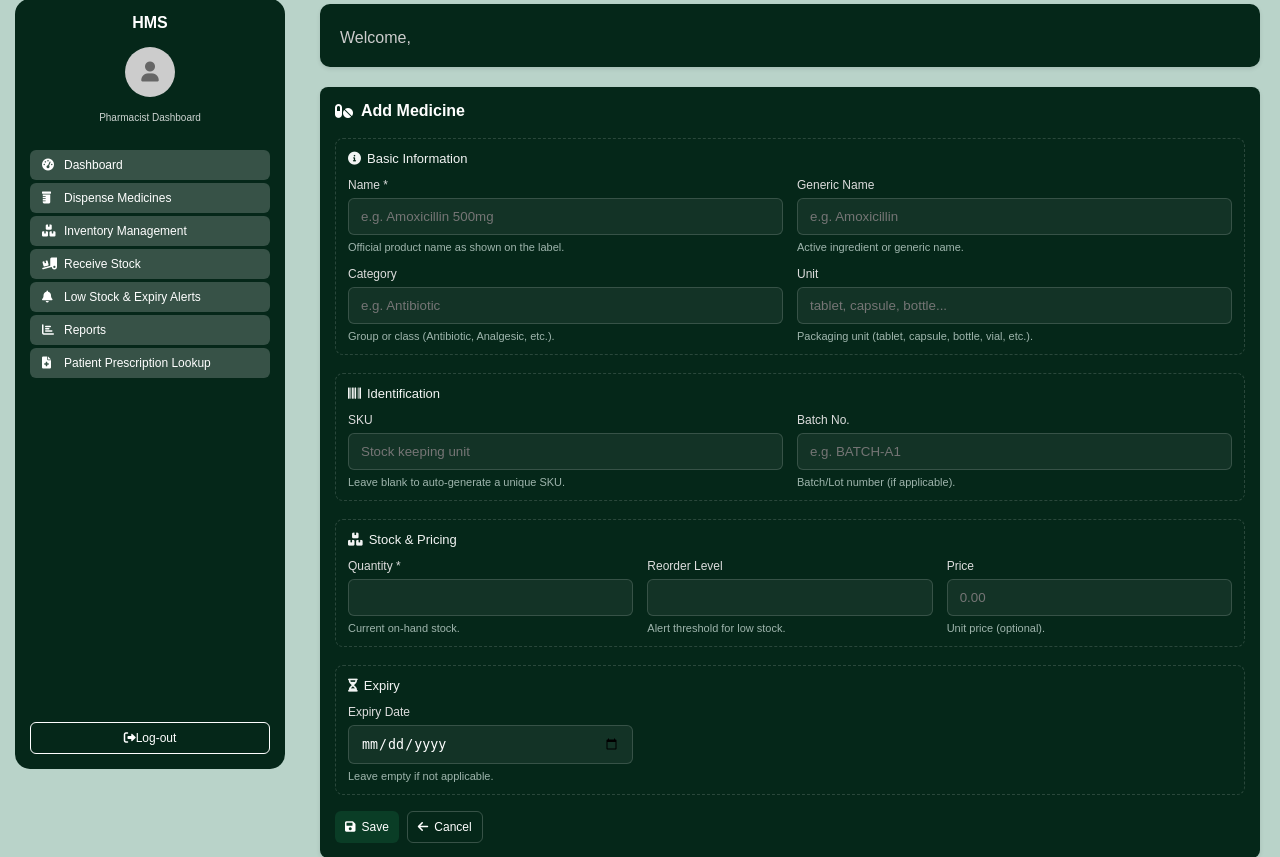
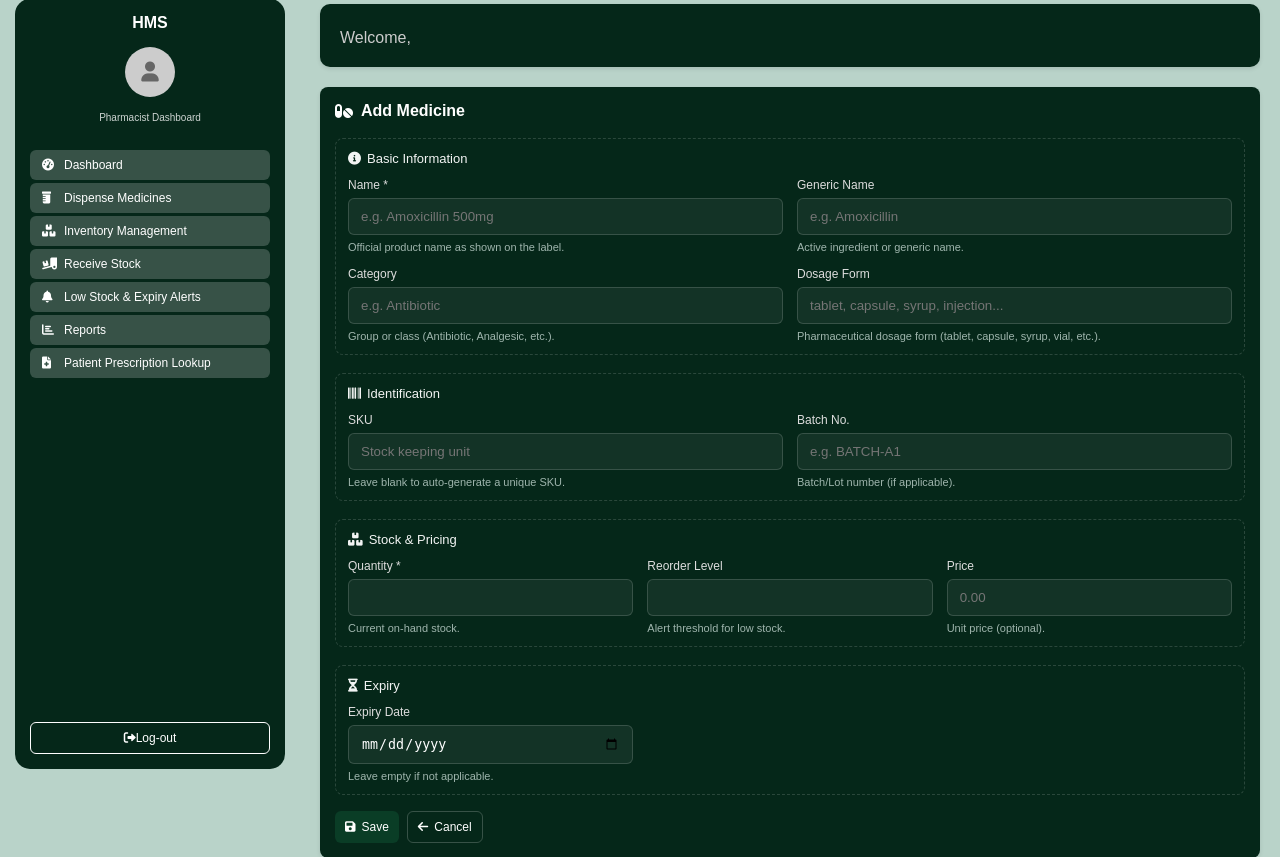
Before and after one commit to SlowlyKent/WebSystem-ITE_Group-8, a CodeIgniter 4 app: the page made by app/Views/pharmacy/medicine_form.php in a window 1280 px wide. Shown: the part 16-873 px from the top of the page. Run offline with PHP 8.4 and a stand-in for CodeIgniter, Linux system fonts and the light colour scheme; the template is opened without the code that fills it, so the values that code supplies are empty; some libraries are stand-ins or nearby versions.

Commit message:
unit to dosage form

```diff
--- a/app/Views/pharmacy/medicine_form.php
+++ b/app/Views/pharmacy/medicine_form.php
@@ -49,9 +49,9 @@
                             <small>Group or class (Antibiotic, Analgesic, etc.).</small>
                         </div>
                         <div class="field" style="grid-column: span 6;">
-                            <label>Unit</label>
-                            <input type="text" name="unit" placeholder="tablet, capsule, bottle..." value="<?= esc(set_value('unit', $medicine['unit'] ?? '')) ?>">
-                            <small>Packaging unit (tablet, capsule, bottle, vial, etc.).</small>
+                            <label>Dosage Form</label>
+                            <input type="text" name="unit" placeholder="tablet, capsule, syrup, injection..." value="<?= esc(set_value('unit', $medicine['unit'] ?? '')) ?>">
+                            <small>Pharmaceutical dosage form (tablet, capsule, syrup, vial, etc.).</small>
                         </div>
                     </div>
                 </div>
```
Also changed, not shown: 16 other files.
